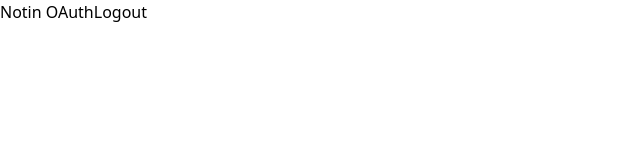
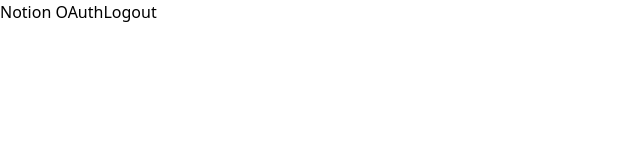
Before and after one commit to LeanneStoDomingo/recurtion, a React (Create React App) app in the folder client/: page /dashboard in a window 1280 px wide. Shown: the top 160 px of the page, without its empty margins (0-640 px from the left). Built offline with nearby package versions, Linux system fonts and the light colour scheme.

Commit message:
Fix logout

```diff
--- a/client/src/pages/Dashboard.jsx
+++ b/client/src/pages/Dashboard.jsx
@@ -19,15 +19,15 @@
     }
 
     const onLogout = async () => {
+        await axios.get('http://localhost:5000/logout', { headers: { Authorization: `Bearer ${token}` }, withCredentials: true, credentials: 'include' })
         setToken('')
-        await axios.get('http://localhost:5000/logout', { withCredentials: true, credentials: 'include' })
         history.push('/')
     }
 
     return (
         <>
             {errorMessage}
-            <button onClick={onClick}>Notin OAuth</button>
+            <button onClick={onClick}>Notion OAuth</button>
             <button onClick={onLogout}>Logout</button>
         </>
     )
```
Also changed, not shown: 1 other file (tests, documents, lock files or other folders).
